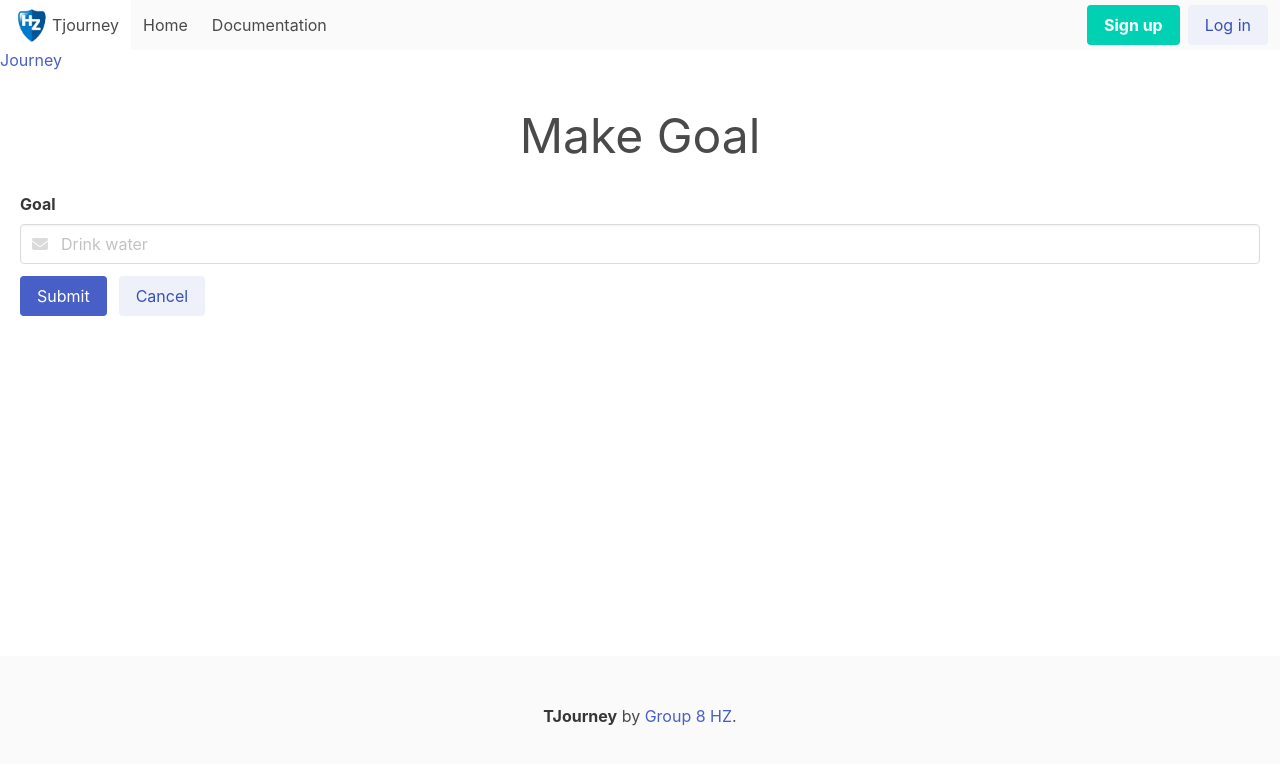
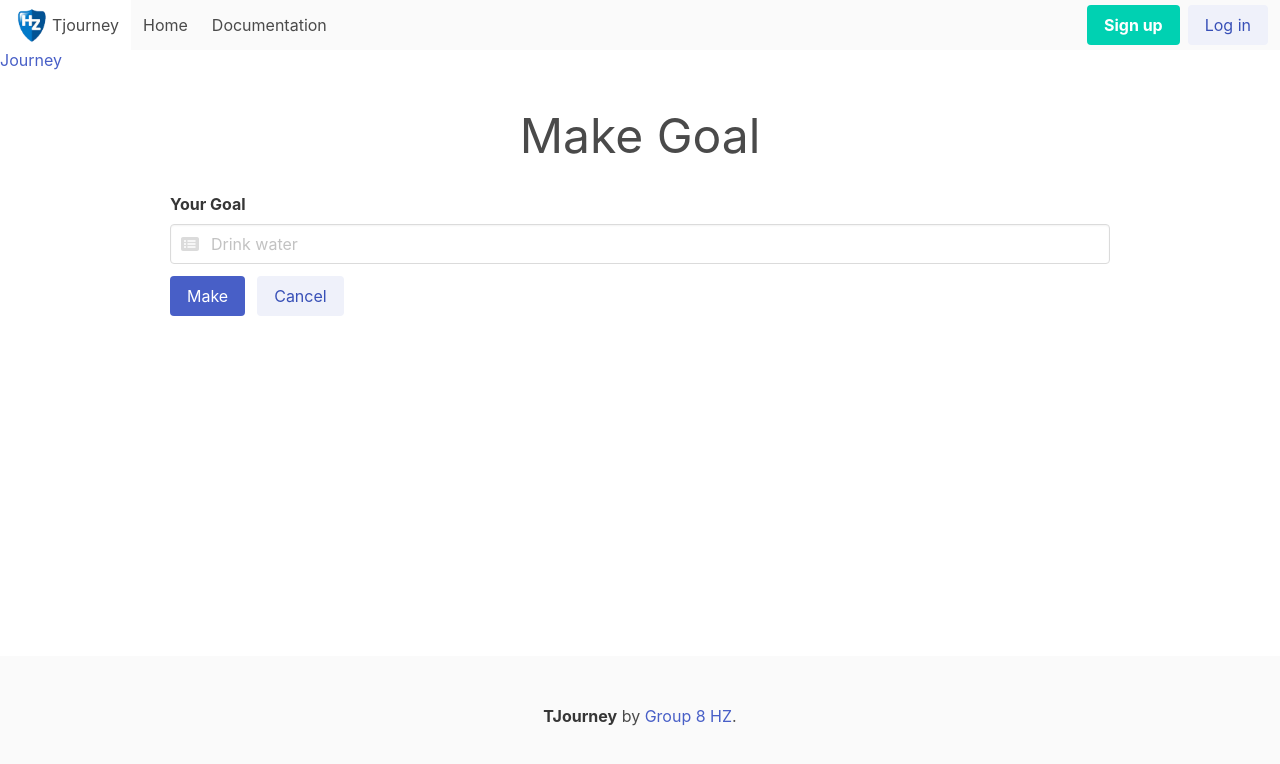
Before and after one commit to ThijsDeR/TJourney, a React (Create React App) app: page /goals in a window 1280 px wide. Shown: the top 764 px of the page. Built offline with nearby package versions, Linux system fonts and the light colour scheme; no server answers.

Commit message:
made front end goal

```diff
--- a/src/screens/GoalScreen.js
+++ b/src/screens/GoalScreen.js
@@ -2,48 +2,48 @@ import React from 'react';
 import Footer from "../components/footer/Footer";
 import Navigation from "../components/navigation/Navigation";
 import { FontAwesomeIcon } from '@fortawesome/react-fontawesome'
-import { faEnvelope, faKey } from '@fortawesome/free-solid-svg-icons'
+import { faRectangleList,  } from '@fortawesome/free-solid-svg-icons'
 import { useState } from "react";
 import { goals } from "../services/goal-service"
 
 
 function Goals() {
 
-    const [goal, setGoal] = useState("");
+    const [goals] = useState("");
 
 
 
-    const handleLogin = async (e) => {
-        e.preventDefault();
-        try {
-            await goals(goal).then(
-                (data) => {
-                    // navigate
-                    window.location.reload();
-                },
-                (error) => {
-                    console.log(error);
-                }
-            );
-        } catch (err) {
-            console.log(err);
-        }
-    };
+    // const handleGoal = async (e) => {
+    //     e.preventDefault();
+    //     try {
+    //         await goals(goal).then(
+    //             (data) => {
+    //                 // navigate
+    //                 window.location.reload();
+    //             },
+    //             (error) => {
+    //                 console.log(error);
+    //             }
+    //         );
+    //     } catch (err) {
+    //         console.log(err);
+    //     }
+    // };
     return (
         <>
             <Navigation />
-            <div style={{ position: "fixed", top: "100px", bottom: "100px", left: "0px", right: "0px" }}>
-                <form onSubmit={handleLogin}>
+            <div style={{ position: "fixed", top: "100px", bottom: "100px", left: "150px", right: "150px" }}>
+                <form>
                     <div style={{ display: "flex", justifyContent: "center" }}>
                         <h1 className="is-size-1">Make Goal</h1>
                     </div>
                     <div style={{ padding: "20px" }}>
                         <div className="field">
-                            <label className="label">Goal</label>
+                            <label className="label">Your Goal</label>
                             <div className="control has-icons-left has-icons-right">
-                                <input className="input" placeholder="Drink water" onChange={(e) => setGoal(e.target.value)} />
+                                <input className="input" type="text" placeholder="Drink water" onChange={(e) => goals(e.target.value)} />
                                 <span className="icon is-small is-left">
-                                    <FontAwesomeIcon icon={faEnvelope} />
+                                    <FontAwesomeIcon icon={faRectangleList} />
                                 </span>
                                 <span className="icon is-small is-right">
                                     <i className="fas fa-exclamation-triangle"></i>
@@ -55,7 +55,7 @@ function Goals() {
 
                         <div className="field is-grouped">
                             <div className="control">
-                                <button className="button is-link">Submit</button>
+                                <button className="button is-link">Make</button>
                             </div>
                             <div className="control">
                                 <button className="button is-link is-light">Cancel</button>
```
